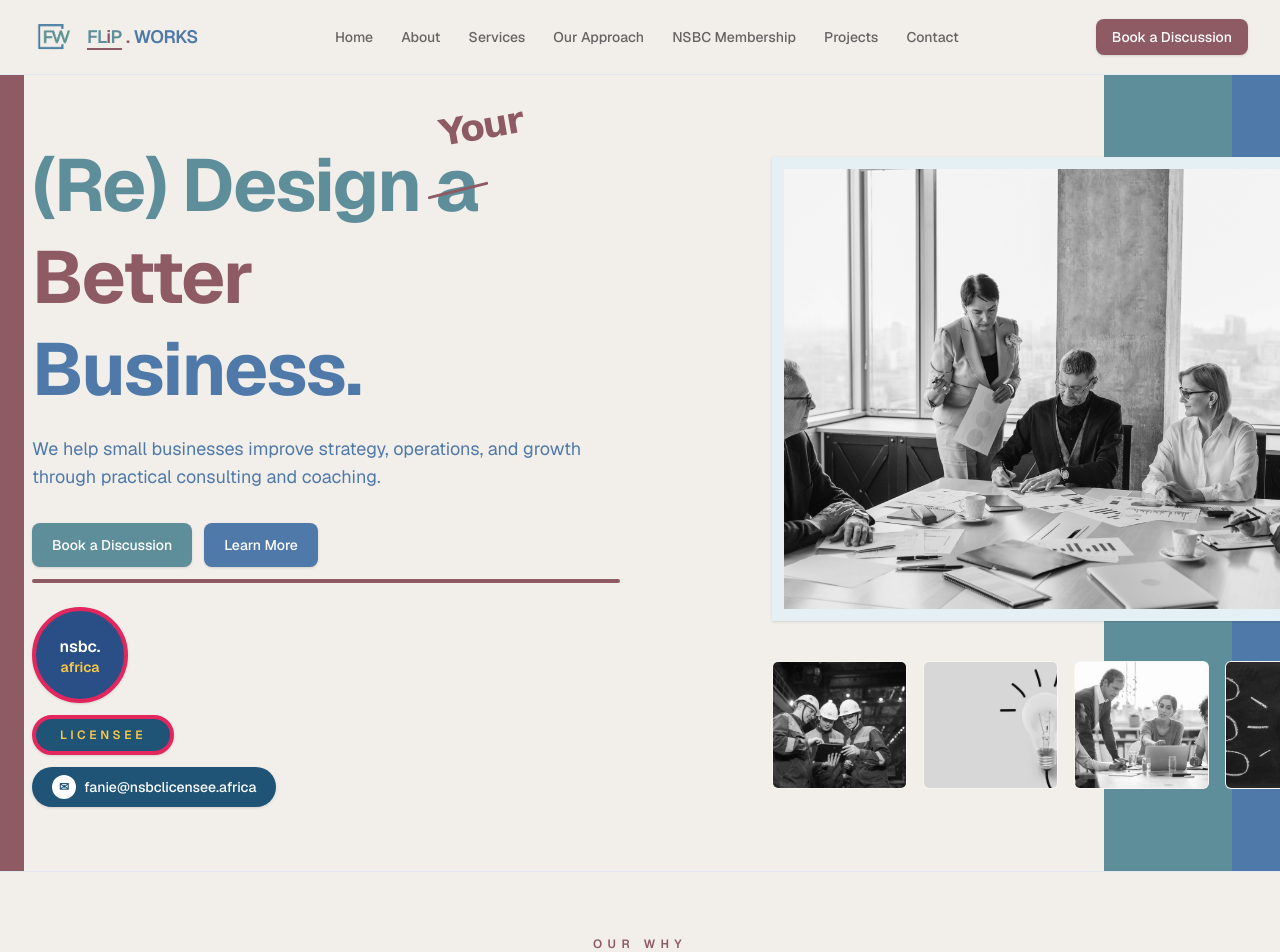
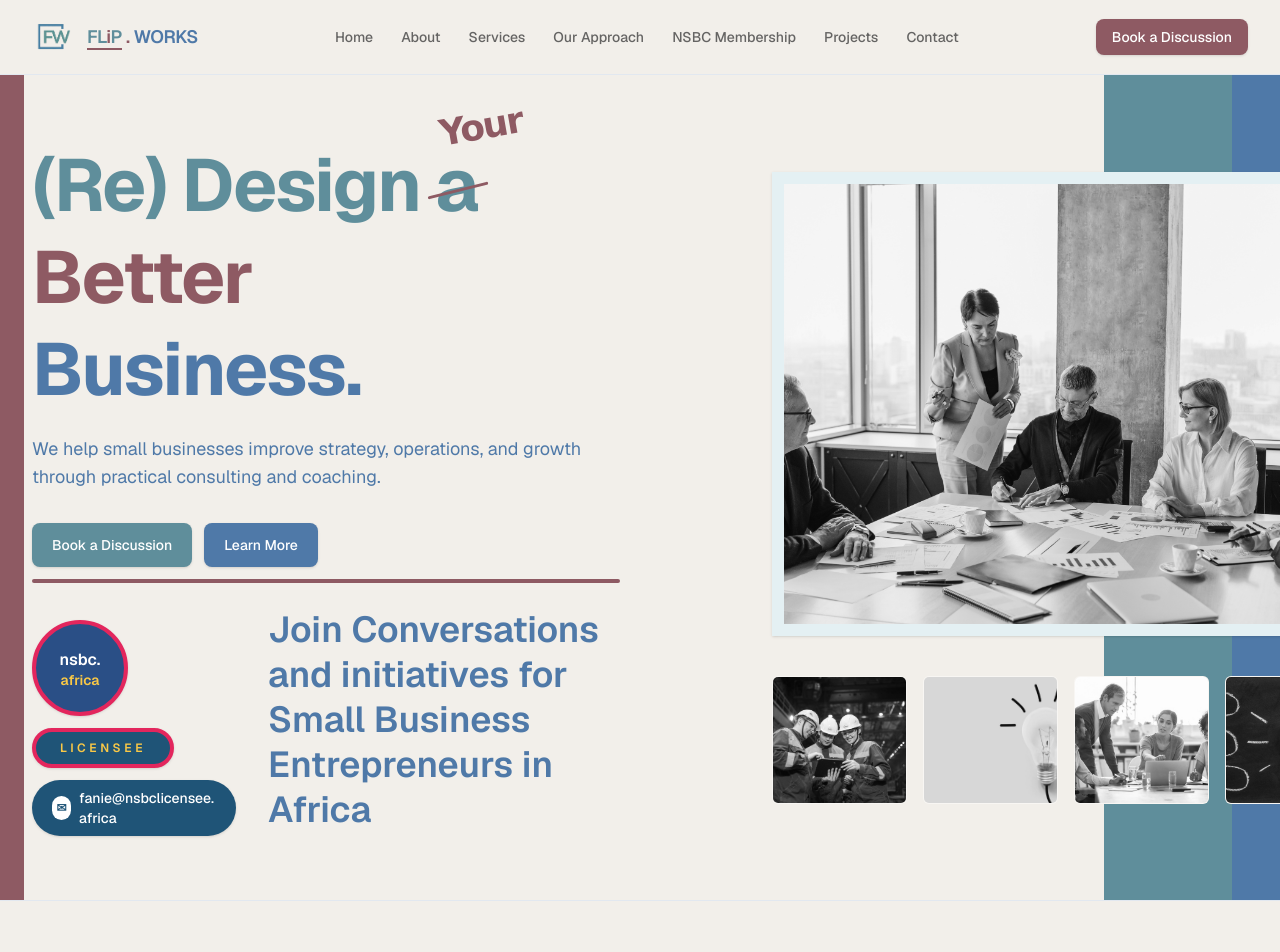
Before and after one commit to SHauny1122/flipwork, a Next.js app: page / in a window 1280 px wide. Shown: the top 952 px of the page. Built offline with nearby package versions, Linux system fonts and the light colour scheme.

Commit message:
Add hero entrepreneur conversation text

```diff
--- a/components/HeroSection.tsx
+++ b/components/HeroSection.tsx
@@ -72,7 +72,8 @@ export default function HeroSection() {
 
           <div className="mt-3 h-1 w-full max-w-[44rem] rounded-full bg-[#8E5A63]" />
 
-          <div className="mt-5 flex flex-col items-center gap-3 text-sm sm:mt-6 sm:items-start">
+          <div className="mt-5 flex flex-col items-center gap-5 text-sm sm:mt-6 sm:flex-row sm:items-end sm:gap-8">
+            <div className="flex flex-col items-center gap-3 sm:items-start">
               <div className="flex h-24 w-24 flex-col items-center justify-center rounded-full border-4 border-[#E3265D] bg-[#2A4F86] text-center font-semibold leading-tight text-white shadow-sm">
                 <span className="text-base">nsbc.</span>
                 <span className="text-[#F9C846]">africa</span>
@@ -84,6 +85,10 @@ export default function HeroSection() {
                 <span className="inline-flex h-6 w-6 items-center justify-center rounded-full bg-white text-xs font-bold text-[#1F5477]">✉</span>
                 <span className="break-all">fanie@nsbclicensee.africa</span>
               </div>
+            </div>
+            <p className="max-w-[22rem] text-center text-xl font-semibold leading-tight text-[#4F79A8] sm:mb-1 sm:text-left sm:text-4xl">
+              Join Conversations and initiatives for Small Business Entrepreneurs in Africa
+            </p>
           </div>
         </div>
 
```
Lines whose indentation alone changed are shown as unchanged.
